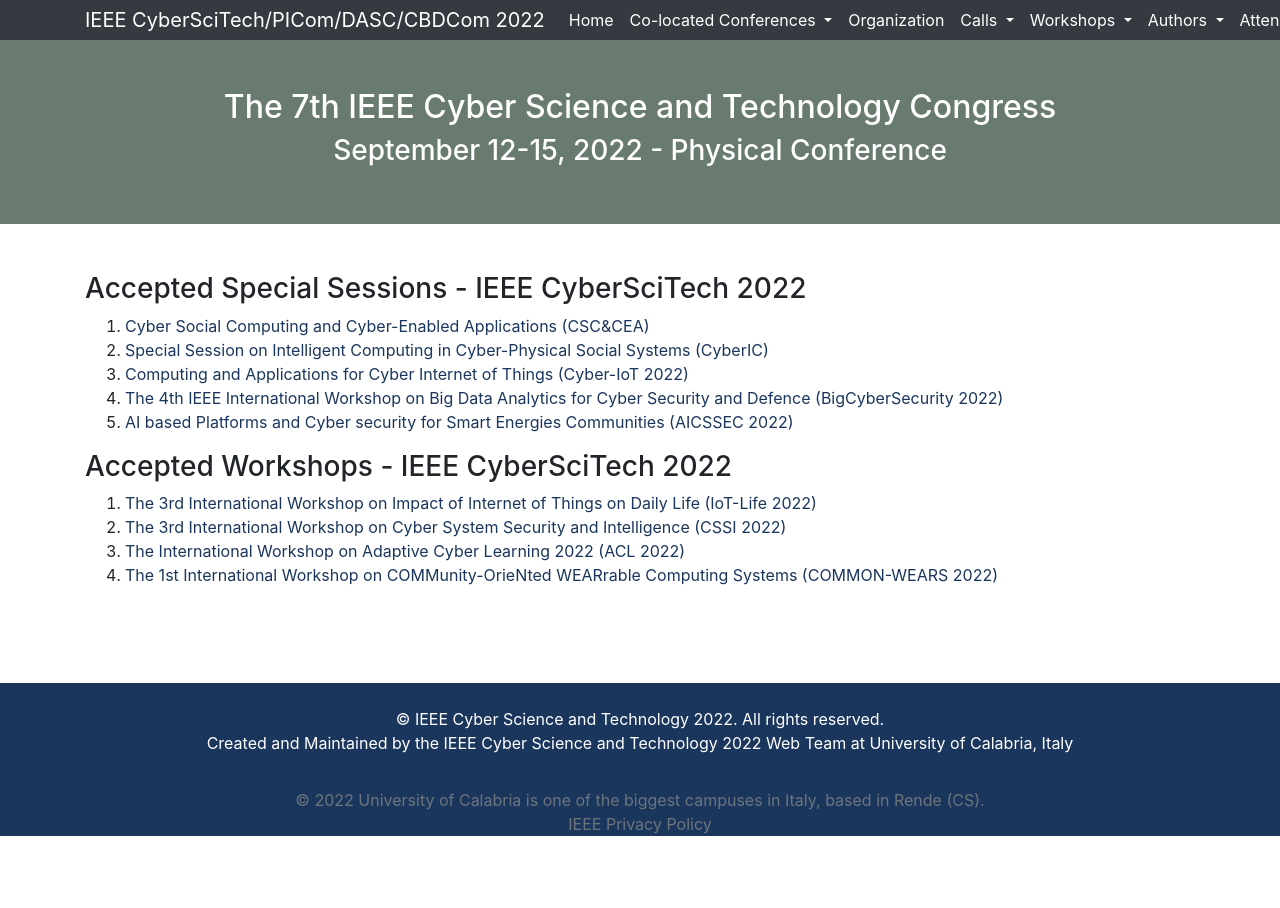
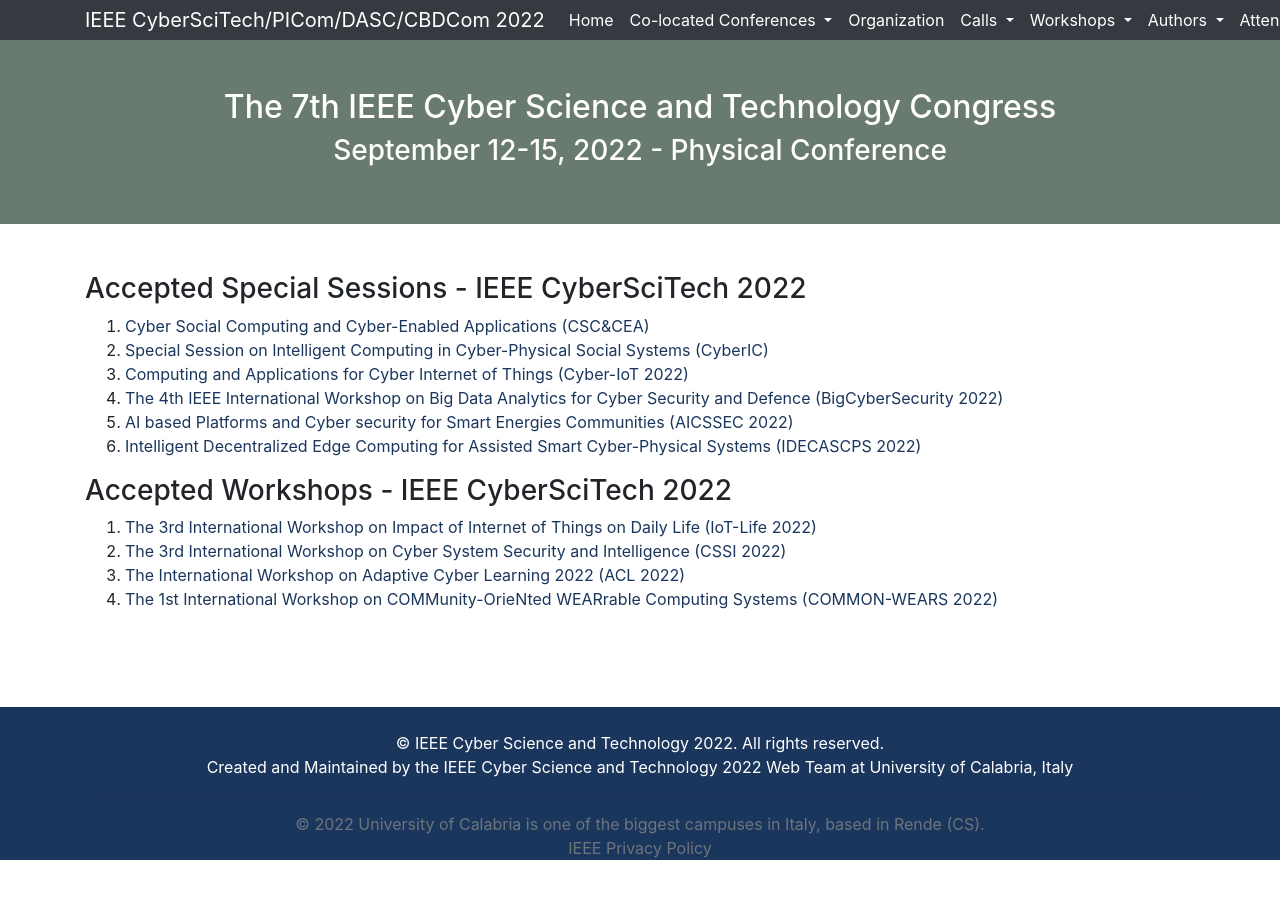
Before and after one commit to cyber-science/2022, a Jekyll site: the page built from _pages/cyberscitech/acceptworkshops.md, in a window 1280 px wide. Built offline with Jekyll 4.4.1, drawn with Linux system fonts in a browser that asks for light colours.

Commit message:
Added new SS for CyberScitTech

```diff
--- a/_pages/cyberscitech/acceptworkshops.md
+++ b/_pages/cyberscitech/acceptworkshops.md
@@ -12,6 +12,7 @@
 <li><a href="/2022/assets/files/ws-ss/cst/Cyber-IoT2022_CFP.pdf" target=_new>Computing and Applications for Cyber Internet of Things (Cyber-IoT 2022)</a></li>
 <li><a href="/2022/assets/files/ws-ss/cst/BigCyberSecurity2022_CFP.pdf" target=_new>The 4th IEEE International Workshop on Big Data Analytics for Cyber Security and Defence (BigCyberSecurity 2022)</a></li>
 <li><a href="/2022/assets/files/ws-ss/cst/AICSSEC2022_CFP.pdf" target=_new>AI based Platforms and Cyber security for Smart Energies Communities (AICSSEC 2022)</a></li>
+<li><a href="/2022/assets/files/ws-ss/cst/IDECASCPS2022_CFP.pdf" target=_new>Intelligent Decentralized Edge Computing for Assisted Smart Cyber-Physical Systems (IDECASCPS 2022)</a></li>
 </ol>
 
 
```
Also changed, not shown: 1 other file.
